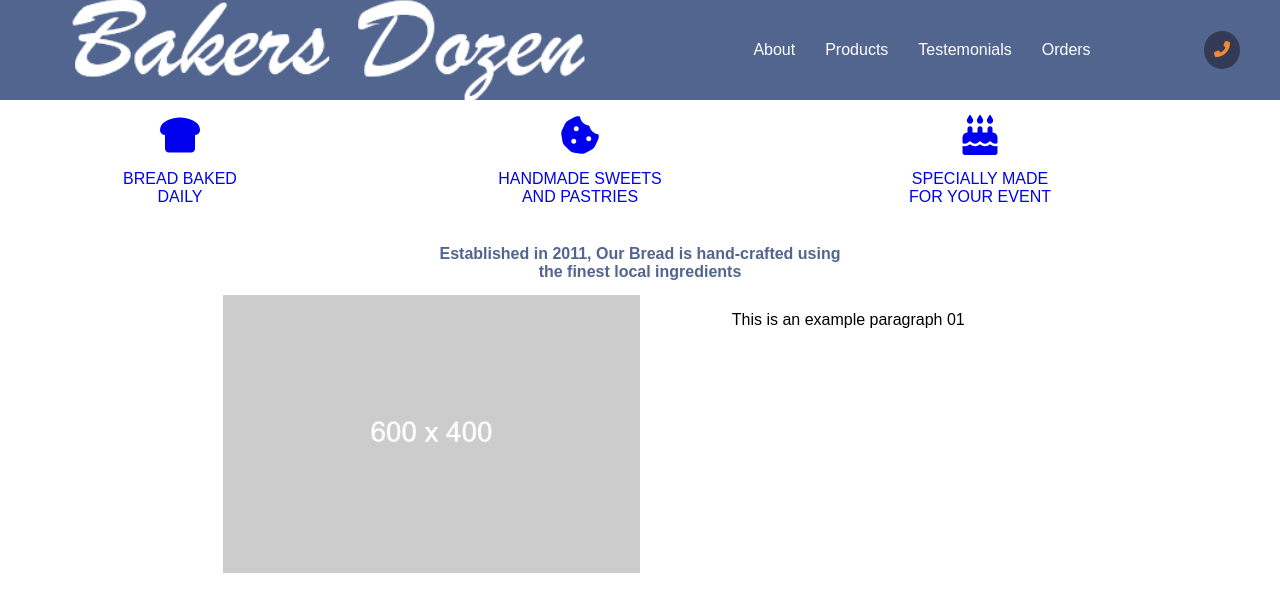
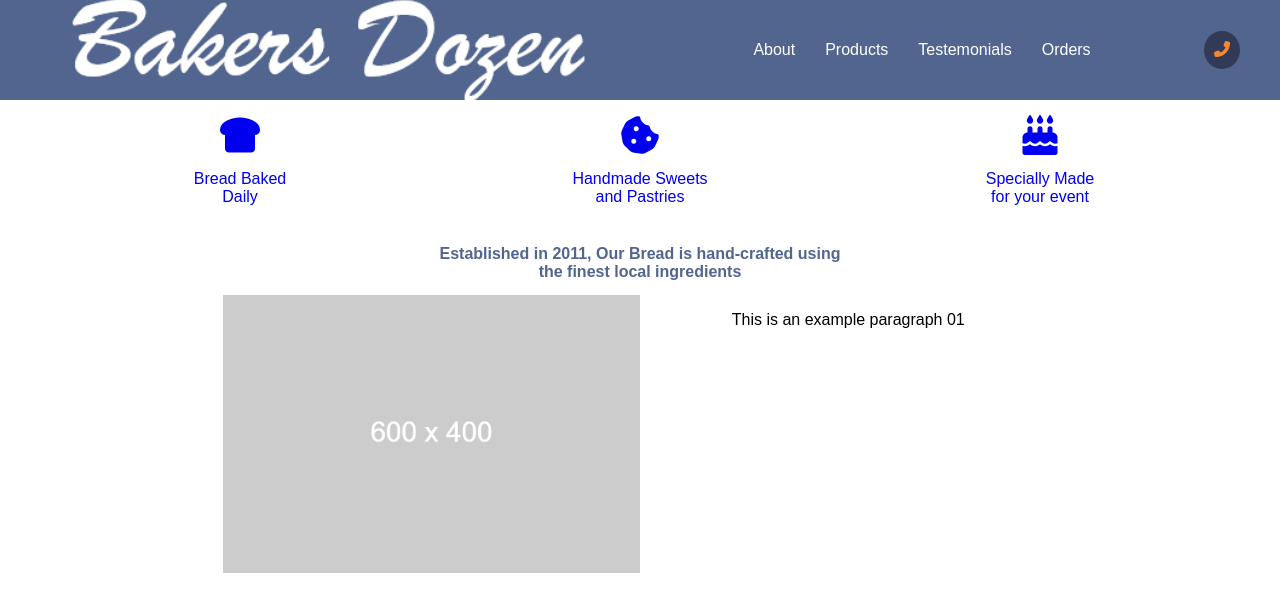
Before and after one commit to AliceeeSixes/nm-joint-project, a PHP site: page / in a window 1280 px wide. Shown: the top 612 px of the page. Run offline with PHP 8.4, Linux system fonts and the light colour scheme; style sheets or scripts are compiled from the project's sources; some web fonts are replaced.

Commit message:
Update _information.scss
Update partial to use display buttons using something other than base styles.

```diff
--- a/scss/layout/_information.scss
+++ b/scss/layout/_information.scss
@@ -1,21 +1,24 @@
 .information-wrapper{
     overflow:hidden;
+    z-index:2;
+    position:relative;
+    background-color:white;
     .information-tabs{
         display:flex;
         flex-direction: row;
         text-align:center;
         margin-bottom:15px;
         .btn{
-            @include btn;
+            height:100%;
             width:100%;
+            color:$KashmirBlue;
             &>a{
-                display:block;
-                text-decoration:none;
-                text-transform:uppercase;
+                display:inline-block;
                 padding-bottom:10px;
                 height:100%;
                 z-index:1;
                 width:70%;
+                text-decoration:none;
                 &:visited{
                     text-decoration:none;
                     color:inherit;
```
